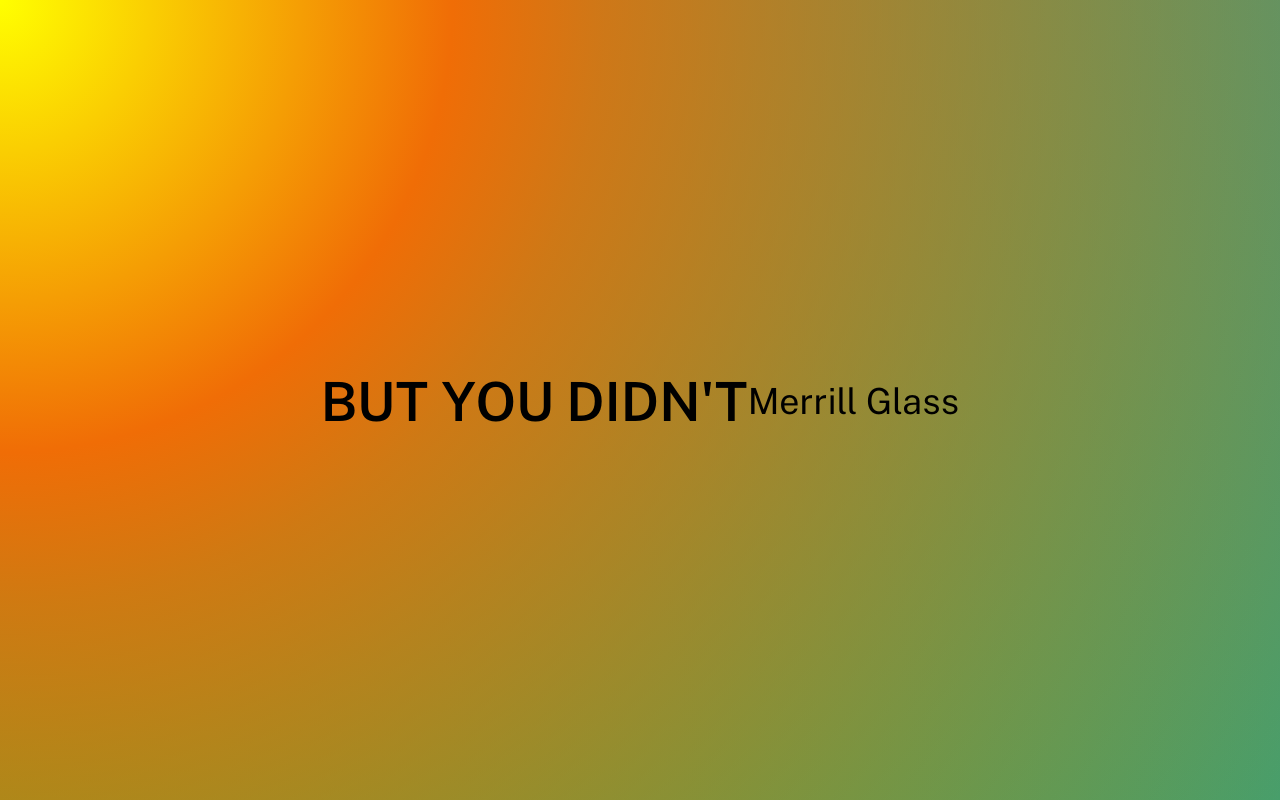
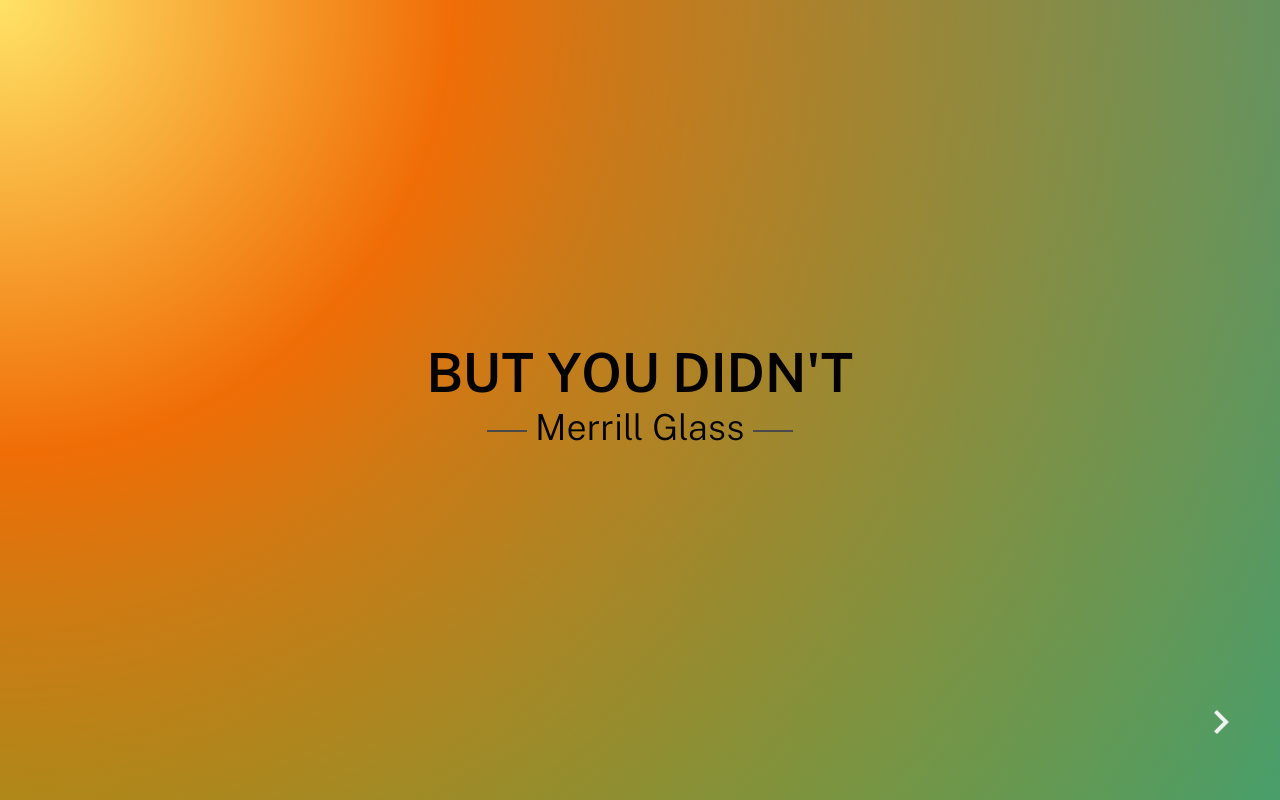
Before and after one commit to vhnam/but-you-didnt, a React (Create React App) app: page / in a window 1280 px wide. Built offline with nearby package versions, Linux system fonts and the light colour scheme.

Commit message:
feat(Cover): complete Cover scene

```diff
--- a/package.json
+++ b/package.json
@@ -3,6 +3,9 @@
   "version": "0.1.0",
   "private": true,
   "dependencies": {
+    "i": "^0.3.6",
+    "npm": "^6.9.0",
+    "prop-types": "^15.7.2",
     "react": "^16.8.6",
     "react-dom": "^16.8.6",
     "react-scripts": "3.0.1"
--- a/src/App.css
+++ b/src/App.css
@@ -5,4 +5,6 @@ body {
   margin: 0;
   font-family: 'Source Sans Pro', sans-serif;
   font-size: 0.875rem;
+  line-height: 1.6;
+  color: #030200;
 }
--- a/src/App.js
+++ b/src/App.js
@@ -1,11 +1,30 @@
-import React from 'react';
+import React, {useState} from 'react';
 
-import Home from './scenes/Home';
+import Cover from './scenes/Cover';
 
 import './App.css';
 
 const App = () => {
-  return <Home />;
+  const [step, setStep] = useState(1);
+
+  const next = () => {
+    setStep(step + 1);
+  };
+
+  const previous = () => {
+    setStep(step - 1);
+  };
+
+  const showStep = () => {
+    switch (step) {
+      case 1:
+        return <Cover next={next} />;
+      default:
+        return <Cover next={next} />;
+    }
+  };
+
+  return <div>{showStep()}</div>;
 };
 
 export default App;
--- /dev/null
+++ b/src/scenes/Cover/Cover.js
@@ -0,0 +1,45 @@
+import React from 'react';
+import PropTypes from 'prop-types';
+
+import Typography, {
+  TypoVariants,
+  TypoWeight,
+} from '../../components/Typography';
+
+import imgChevronRight from '../../assets/images/ic_chevron_right.svg';
+
+import styles from './Cover.module.scss';
+
+const Cover = ({next}) => {
+  return (
+    <div className={styles.container}>
+      <div className={styles.wrapper}>
+        <Typography
+          className={styles.heading}
+          variant={TypoVariants.h1}
+          weight={TypoWeight.semibold}
+        >
+          BUT YOU DIDN'T
+        </Typography>
+        <div className={styles.author}>
+          <Typography
+            className={styles.subHeading}
+            variant={TypoVariants.h3}
+            weight={TypoWeight.light}
+          >
+            Merrill Glass
+          </Typography>
+        </div>
+        <div className={styles.nextContainer} onClick={next}>
+          <img className={styles.nextButton} src={imgChevronRight} alt="Next" />
+        </div>
+      </div>
+    </div>
+  );
+};
+
+Cover.propTypes = {
+  next: PropTypes.func.isRequired,
+};
+
+export default Cover;
--- /dev/null
+++ b/src/scenes/Cover/Cover.module.scss
@@ -0,0 +1,67 @@
+.container {
+  position: relative;
+  width: 100vw;
+  height: 100vh;
+  background: radial-gradient(
+      circle at top left,
+      #ffe366,
+      #f06d06,
+      60%,
+      transparent
+    ),
+    radial-gradient(circle at bottom left, #4eaf36, #479b74);
+}
+
+.wrapper {
+  display: flex;
+  align-items: center;
+  flex-direction: column;
+  justify-content: center;
+  height: 100%;
+}
+
+.heading {
+  line-height: 1;
+}
+
+.author {
+  position: relative;
+}
+
+.author::before,
+.author::after {
+  position: absolute;
+  top: 2rem;
+  content: '';
+  width: 2.5rem;
+  height: 0.125rem;
+  background-color: #4a4a4a;
+}
+
+.author::before {
+  left: -3rem;
+}
+
+.author::after {
+  right: -3rem;
+}
+
+.nextContainer {
+  position: absolute;
+  right: 3rem;
+  bottom: 3rem;
+  cursor: pointer;
+}
+
+.nextButton {
+  animation: shaking 1s infinite alternate;
+}
+
+@keyframes shaking {
+  0% {
+    transform: translateX(0);
+  }
+  100% {
+    transform: translateX(1rem);
+  }
+}
--- /dev/null
+++ b/src/scenes/Cover/index.js
@@ -0,0 +1 @@
+export {default} from './Cover';
--- a/src/scenes/Home/Home.js
+++ /dev/null
@@ -1,29 +0,0 @@
-import React from 'react';
-
-import Typography, {
-  TypoVariants,
-  TypoWeight,
-} from '../../components/Typography';
-
-import styles from './Home.module.scss';
-
-const Home = () => {
-  return (
-    <div className={styles.container}>
-      <div className={styles.wrapper}>
-        <Typography
-          className={styles.heading}
-          variant={TypoVariants.h1}
-          weight={TypoWeight.semibold}
-        >
-          BUT YOU DIDN'T
-        </Typography>
-        <Typography className={styles.subHeading} variant={TypoVariants.h3}>
-          Merrill Glass
-        </Typography>
-      </div>
-    </div>
-  );
-};
-
-export default Home;
--- a/src/scenes/Home/Home.module.scss
+++ /dev/null
@@ -1,19 +0,0 @@
-.container {
-  width: 100vw;
-  height: 100vh;
-  background: radial-gradient(
-      circle at top left,
-      yellow,
-      #f06d06,
-      60%,
-      transparent
-    ),
-    radial-gradient(circle at bottom left, #4eaf36, #479b74);
-}
-
-.wrapper {
-  display: flex;
-  align-items: center;
-  justify-content: center;
-  height: 100%;
-}
--- a/src/scenes/Home/index.js
+++ /dev/null
@@ -1 +0,0 @@
-export {default} from './Home';
```
Also changed, not shown: src/assets/images/ic_chevron_right.svg (added), 1 other file (tests, documents, lock files or other folders).
